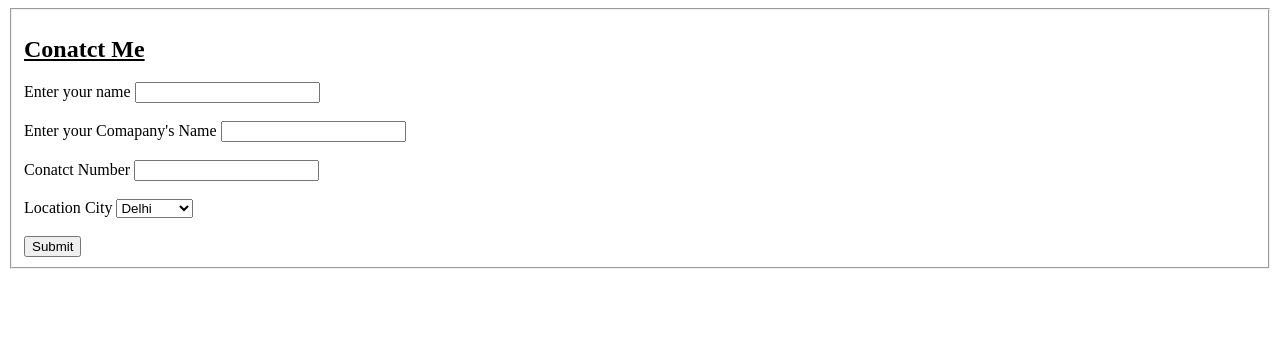
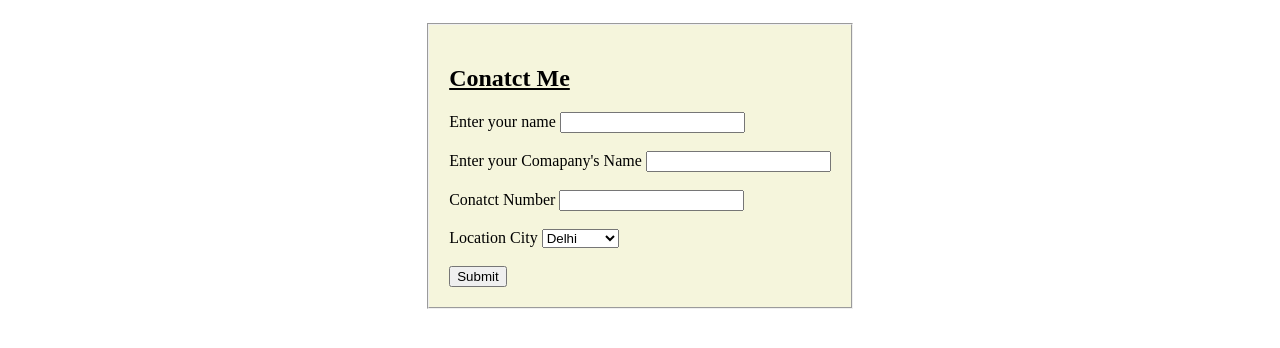
Before and after one commit to ayushipateriya01/portfolio, a plain HTML site: page conatctme.html in a window 1280 px wide. Drawn offline with Linux system fonts and the light colour scheme.

Commit message:
Update conatctme.html

```diff
--- a/conatctme.html
+++ b/conatctme.html
@@ -3,7 +3,7 @@
 <head>
     <meta charset="UTF-8">
     <meta name="viewport" content="width=device-width, initial-scale=1.0">
-    <link rel="stylesheet" href="./contact.css">
+    <link rel="stylesheet" href="./contactme.css">
     <title>Document</title>
 
 </head>
```
